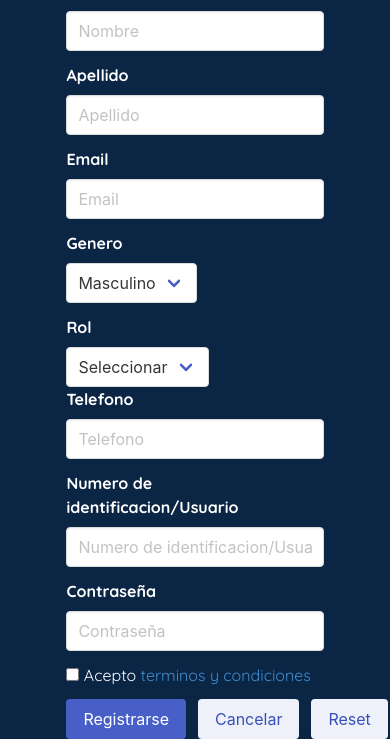
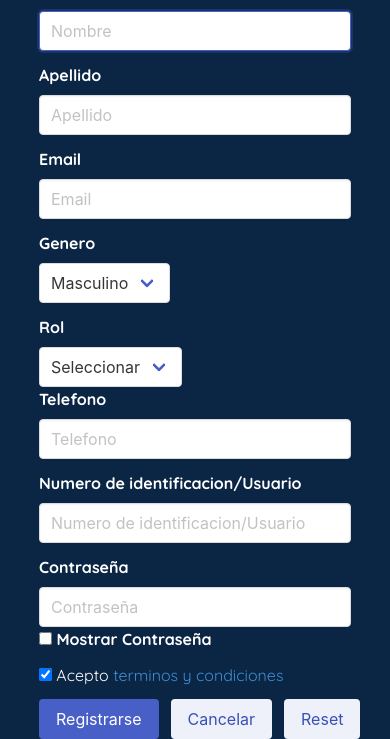
Before and after one commit to BETAOMG/smarttruck, a website: page registro.html in a window 390 px wide. Shown: the part 306-1045 px from the top of the page. Drawn offline with nearby package versions, Linux system fonts and the light colour scheme.

Commit message:
Agregar funcion de ocultar contraseña en registro.html

```diff
--- /dev/null
+++ b/assets/javascript/show-password.js
@@ -0,0 +1,9 @@
+function Toggle() {
+    var temp = document.getElementById("typepass");
+    if (temp.type === "password") {
+        temp.type = "text";
+    }
+    else {
+        temp.type = "password";
+    }
+}
--- a/registro.html
+++ b/registro.html
@@ -11,6 +11,7 @@
     <link href="https://fonts.googleapis.com/css2?family=Quicksand:wght@400;700&display=swap" rel="stylesheet">
     <link rel="stylesheet" href="./node_modules/bulma/css/bulma.css">
     <link rel="stylesheet" href="./assets/css/registro.css">
+    <script src="./assets/javascript/show-password.js"></script>
 </head>
 
 <body>
@@ -30,18 +31,18 @@
               <div class="field">
                 <label class="label has-text-white">Nombre</label>
                 <div class="control">
-                  <input class="input" type="text" placeholder="Nombre" title="nombre de usuario">
+                  <input class="input" type="text" placeholder="Nombre" title="nombre de usuario" required autofocus>
                 </div>
               </div>
 
               <div class="field">
                 <label class="label has-text-white">Apellido</label>
-                <input class="input" type="text" placeholder="Apellido" title="apellido de usuario">
+                <input class="input" type="text" placeholder="Apellido" title="apellido de usuario" required>
               </div>
 
               <div class="field">
                 <label class="label has-text-white">Email</label>
-                  <input class="input" type="email" placeholder="Email">
+                  <input class="input" type="email" placeholder="Email" required>
               </div>
 
               <div class="field">
@@ -78,35 +79,40 @@
             <div class="field">
             <label class="label has-text-white">Telefono</label>
               <div class="control">
-                <input class="input" type="text" placeholder="Telefono">
+                <input class="input" type="number" placeholder="Telefono" required>
               </div>
             </div>
 
             <div class="field">
               <label class="label has-text-white">Numero de identificacion/Usuario</label>
-              <input class="input" type="text" placeholder="Numero de identificacion/Usuario">
+              <input class="input" type="number" placeholder="Numero de identificacion/Usuario" required>
             </div>
 
             <div class="field">
               <label class="label has-text-white">Contraseña</label>
-              <input class="input" type="email" placeholder="Contraseña">
+              <input class="input" id="typepass" type="password" placeholder="Contraseña" required>
+              <input type="checkbox" onclick="Toggle()">
+              <b class="has-text-white">Mostrar Contraseña</b>
             </div>
 
             <div class="field">
               <div class="control">
                 <label class="checkbox has-text-white">
-                  <input type="checkbox">
-                  Acepto <a href="#" class="has-text-info	">terminos y condiciones</a>
+                  <input type="checkbox" required checked>
+                  Acepto <a href="#" class="has-text-info">terminos y condiciones</a>
                 </label>
               </div>
             </div>
+
             <div class="field is-grouped">
               <div class="control">
-                <button type="button" class="button is-link">Registrarse</button>
+                  <button type="submit" class="button is-link">Registrarse</button>
               </div>
+
               <div class="control">
                 <button type="button" class="button is-link is-light">Cancelar</button>
               </div>
+
               <div class="control">
                 <input type="reset" class="button is-link is-light">
               </div>
@@ -117,9 +123,5 @@
       </div>
     </div>
   </main>
-
-
-
-
 </body>
 </html>
```
